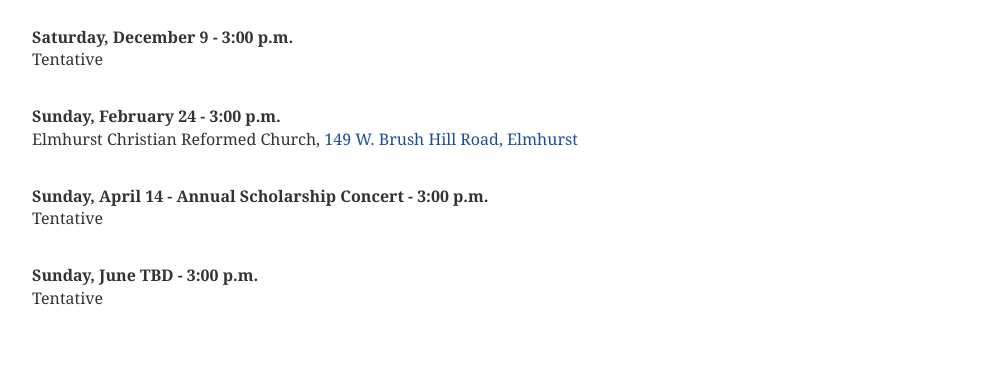
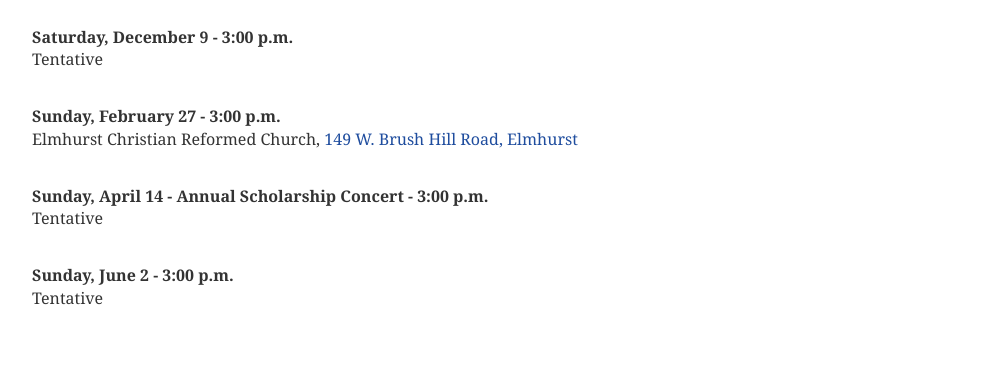
Before and after one commit to americanwindband/americanwindband.github.io, a Jekyll site: the page built from performances.md, in a window 1280 px wide. Shown: the part 358-726 px from the top of the page, without its empty margins (143-1136 px from the left). Built offline with Jekyll 4.4.1, drawn with Linux system fonts in a browser that asks for light colours.

Commit message:
Update performances.md

```diff
--- a/performances.md
+++ b/performances.md
@@ -11,13 +11,13 @@ layout: page-12
 <strong>Saturday, December 9 - 3:00 p.m.</strong>
 <p>Tentative</p>
 	<br />
-	<strong>Sunday, February 24 - 3:00 p.m.</strong>
+	<strong>Sunday, February 27 - 3:00 p.m.</strong>
 	<p>Elmhurst Christian Reformed Church, <a href="https://www.google.com/maps/place/149+W+Brush+Hill+Rd,+Elmhurst,+IL+60126/@41.8627149,-87.9430983,17z/data=!3m1!4b1!4m5!3m4!1s0x880e4c879f7c8743:0x3a7da87e1b5b4435!8m2!3d41.8627109!4d-87.9409096?hl=en" target="_blank">149 W. Brush Hill Road, Elmhurst</a></p>
 	<br />
 	<strong>Sunday, April 14 - Annual Scholarship Concert - 3:00 p.m.</strong>
 	<p>Tentative</p>
 	<br />
-	<strong>Sunday, June TBD - 3:00 p.m.</strong>
+	<strong>Sunday, June 2 - 3:00 p.m.</strong>
 	<p>Tentative</p>
 	<br />
 	<h2>Please save these dates in your calendar!</h2></p>
```
